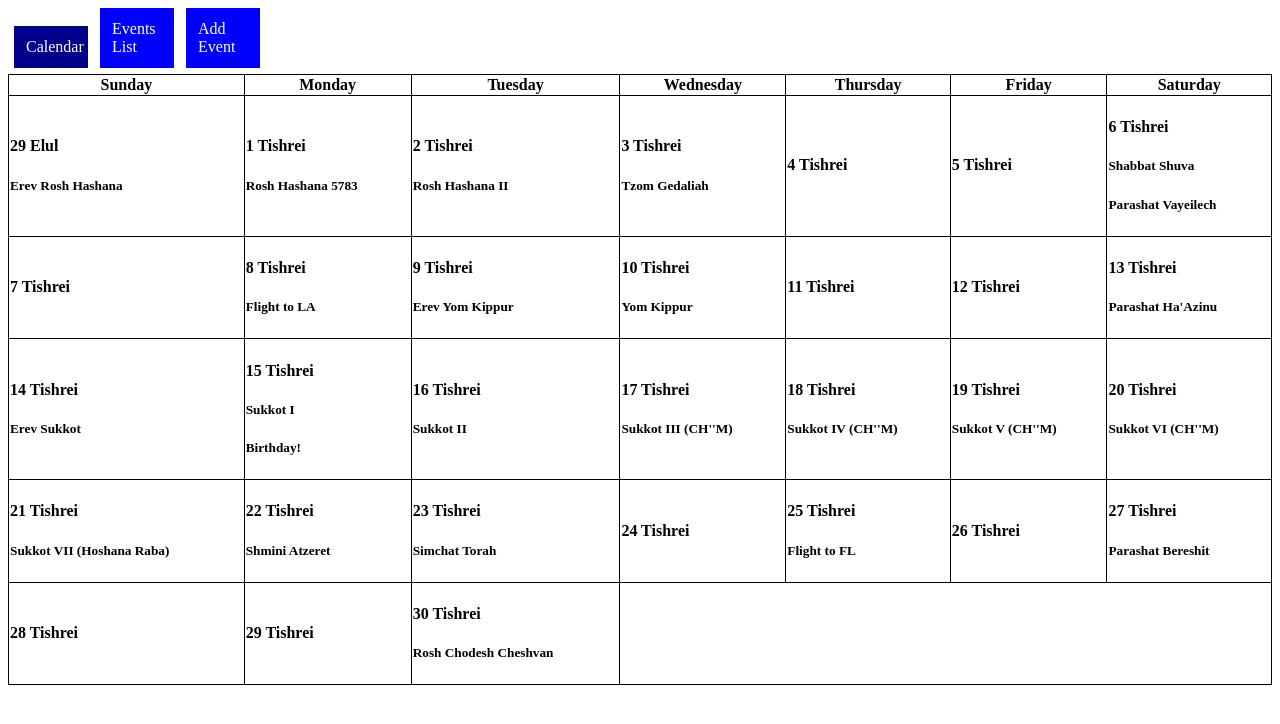
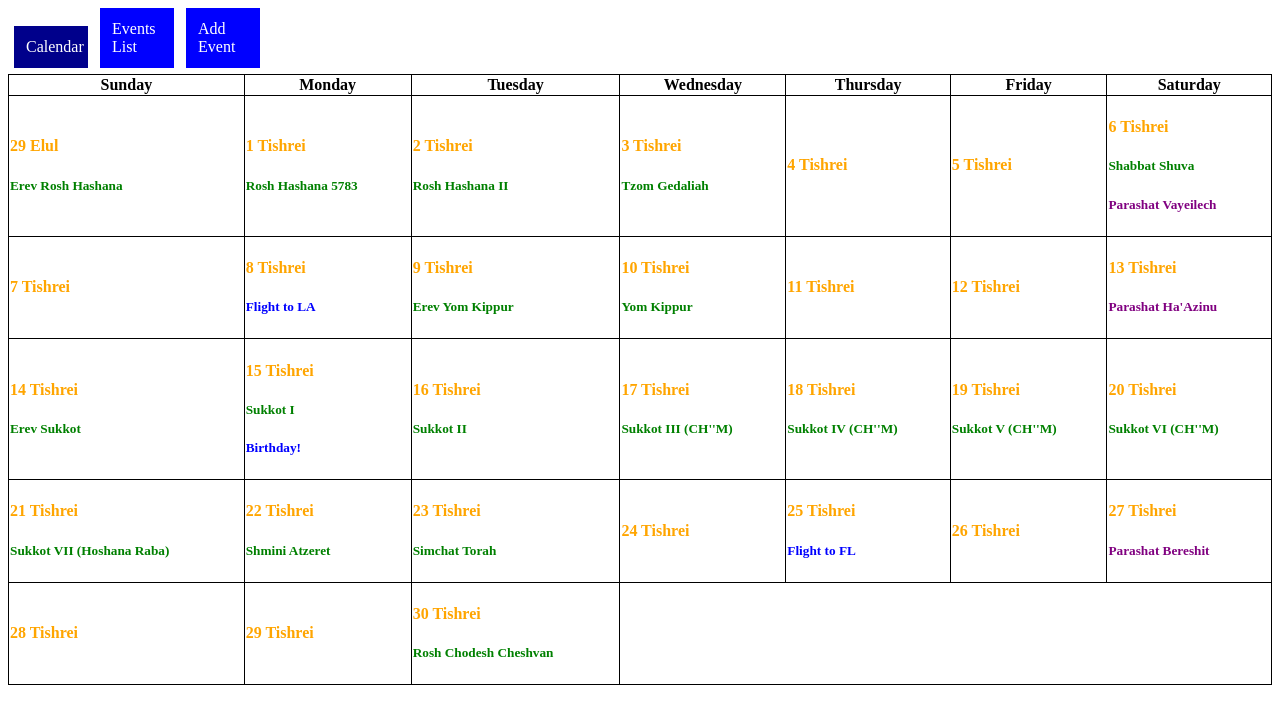
Before and after one commit to apolichenco/Jewish-Cal, a React (Create React App) app: page / in a window 1280 px wide. Shown: the top 724 px of the page. Built offline with nearby package versions, Linux system fonts and the light colour scheme; data requests are answered from the project's data file.

Commit message:
added color to the calendar

```diff
--- a/src/components/Day.js
+++ b/src/components/Day.js
@@ -4,14 +4,18 @@ import React from "react";
 function Day({day}) {
 
   const noYear = day.hebrewDate.slice(0, day.hebrewDate.length - 4);
+  const blue = {color: "blue"}
+  const green = {color: "green"}
+  const orange = {color: "orange"}
+  const purple = {color: "purple"}
 
   return (
       <td>
-        <h4>{noYear}</h4>
-        <h5>{day.holiday ? day.holiday : null}</h5>
-        <h5>{day.parsha ? day.parsha : null}</h5>
-        <h5>{day.roshChodesh ? day.roshChodesh : null}</h5>
-        <h5>{day.privateEvent ? day.privateEvent : null}</h5>
+        <h4 style={orange}>{noYear}</h4>
+        <h5 style={green}>{day.holiday ? day.holiday : null}</h5>
+        <h5 style={purple}>{day.parsha ? day.parsha : null}</h5>
+        <h5 style={green}>{day.roshChodesh ? day.roshChodesh : null}</h5>
+        <h5 style={blue}>{day.privateEvent ? day.privateEvent : null}</h5>
       </td>
   );
 }
```
